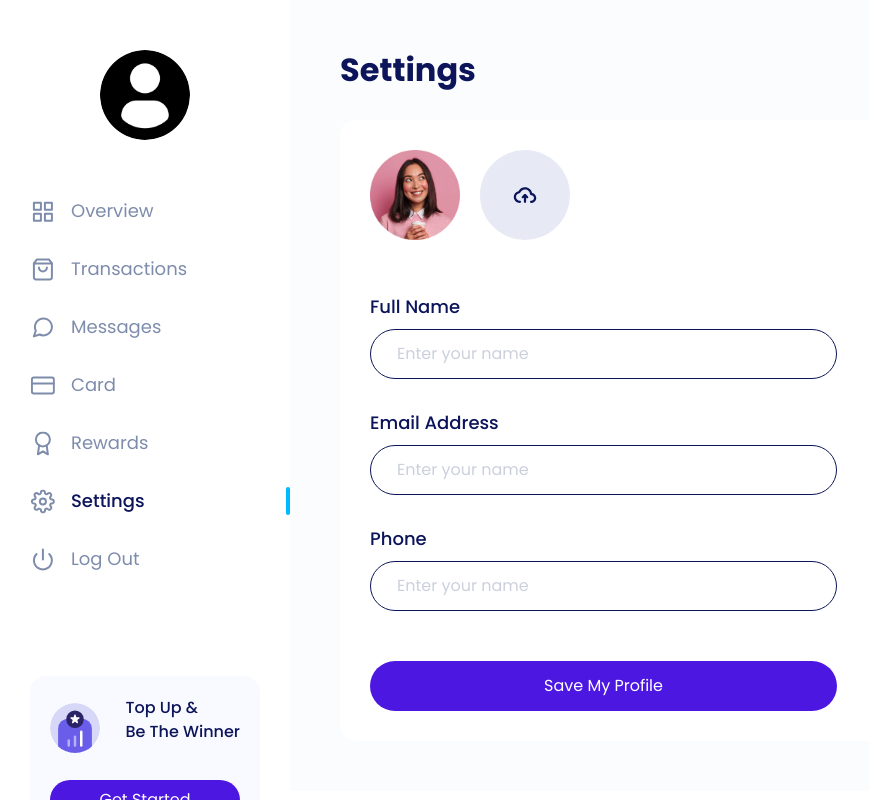
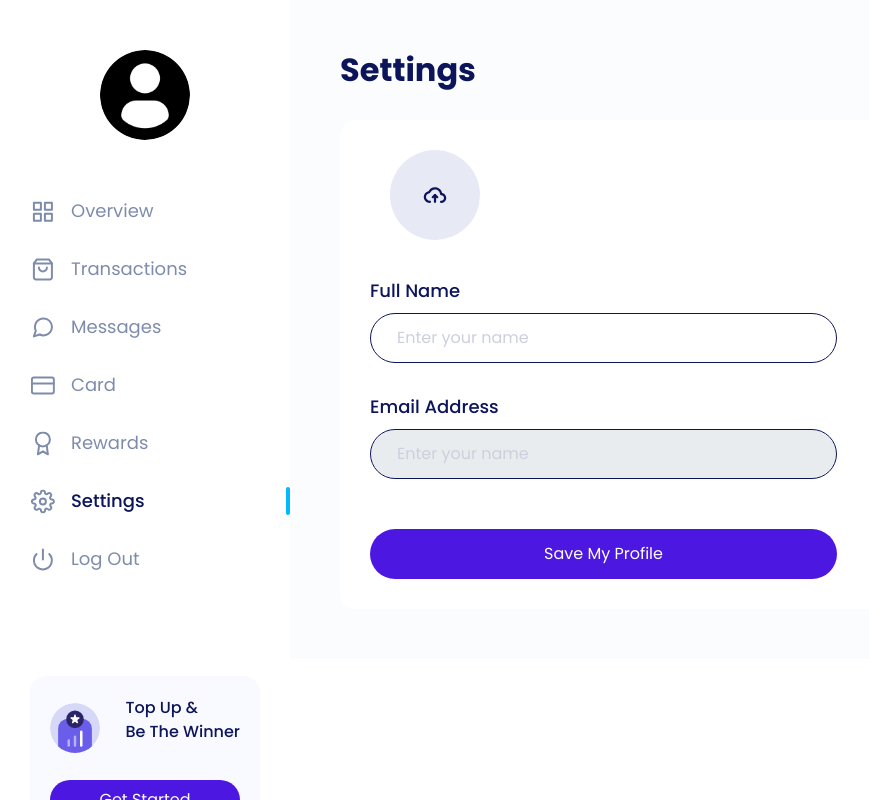
Before and after one commit to sabilimaulana/store_gg, a Next.js app: page /member/edit-profile in a window 1280 px wide. Shown: the whole page, without its empty margins (0-869 px from the left). Built offline with nearby package versions, Linux system fonts and the light colour scheme.

Commit message:
Integration : Setup Local Data untuk Form Profile

```diff
--- a/components/atoms/Input/index.tsx
+++ b/components/atoms/Input/index.tsx
@@ -1,5 +1,7 @@
 export interface InputProps {
   label: string;
+  disabled?: boolean;
+  value?: any;
 }
 
 function Input(props: InputProps) {
--- a/components/organisms/SideBar/Profile/index.tsx
+++ b/components/organisms/SideBar/Profile/index.tsx
@@ -26,7 +26,7 @@ function Profile() {
         src={user.avatar || "/img/avatar.png"}
         width={90}
         height={90}
-        className="img-fluid mb-20 rounded-circle "
+        className="img-fluid mb-20 rounded-circle"
         alt="Avatar"
       />
       <h2 className="fw-bold text-xl color-palette-1 m-0">{user.name}</h2>
--- a/pages/member/edit-profile/index.tsx
+++ b/pages/member/edit-profile/index.tsx
@@ -1,8 +1,27 @@
+import { UserTypes } from "@services/data-types";
+import Cookies from "js-cookie";
+import jwtDecode from "jwt-decode";
 import Image from "next/image";
+import { useEffect, useState } from "react";
 import Input from "../../../components/atoms/Input";
 import SideBar from "../../../components/organisms/SideBar";
 
 function EditProfile() {
+  const [user, setUser] = useState<Partial<UserTypes>>({
+    avatar: "",
+    name: "",
+    email: "",
+  });
+
+  useEffect(() => {
+    const token = Cookies.get("token");
+
+    if (token) {
+      const { player }: any = jwtDecode(atob(token));
+      setUser(player);
+    }
+  }, []);
+
   return (
     <section className="edit-profile overflow-auto">
       <SideBar activeMenu="settings" />
@@ -13,14 +32,6 @@ function EditProfile() {
             <form action="">
               <div className="photo d-flex">
                 <div className="position-relative me-20">
-                  <figure className="avatar img-fluid">
-                    <Image
-                      src="/img/avatar-1.png"
-                      width={90}
-                      height={90}
-                      alt=""
-                    />
-                  </figure>
                   <div className="avatar-overlay position-absolute top-0 d-flex justify-content-center align-items-center">
                     <Image
                       src="/icon/upload.svg"
@@ -31,7 +42,6 @@ function EditProfile() {
                   </div>
                 </div>
                 <div className="image-upload">
-                  {/* eslint-disable-next-line jsx-a11y/label-has-associated-control */}
                   <label htmlFor="avatar">
                     <Image
                       src="/icon/upload.svg"
@@ -49,14 +59,14 @@ function EditProfile() {
                 </div>
               </div>
               <div className="pt-30">
-                <Input label="Full Name" />
+                <Input label="Full Name" value={user.name} />
               </div>
               <div className="pt-30">
-                <Input label="Email Address" />
+                <Input label="Email Address" disabled value={user.email} />
               </div>
-              <div className="pt-30">
+              {/* <div className="pt-30">
                 <Input label="Phone" />
-              </div>
+              </div> */}
               <div className="button-group d-flex flex-column pt-50">
                 {/* eslint-disable-next-line jsx-a11y/no-redundant-roles */}
                 <button
```
